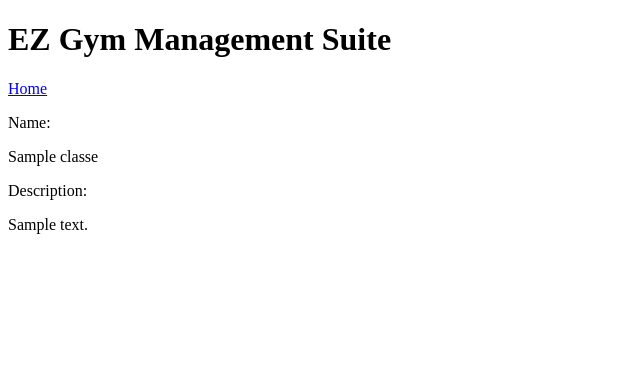
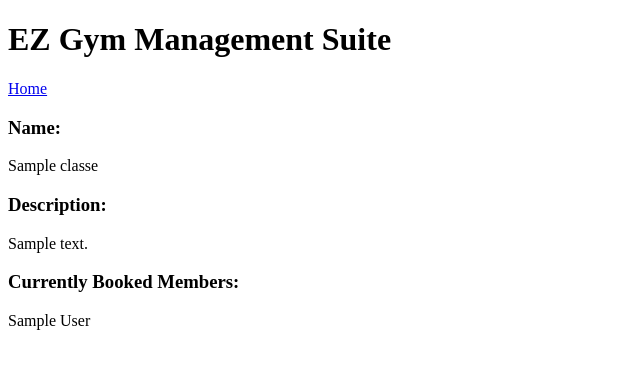
Before and after one commit to davidmacarabrown/gym_management_app, a Flask app: page /classes/1 in a window 1280 px wide. Shown: the top 369 px of the page, without its empty margins (0-640 px from the left). Run offline with Flask 2, Linux system fonts and the light colour scheme; a database or web service that is not in the repository returns one stand-in record (values such as "Sample title"); some libraries are stand-ins or nearby versions.

Commit message:
show one class name, description and currently booked members working

```diff
--- a/console.py
+++ b/console.py
@@ -37,5 +37,7 @@ member_3 = member_repository.select_member(3)
 member_4 = member_repository.select_member(4)
 
 booking_repository.save_booking(member_1, class_1)
+booking_repository.save_booking(member_2, class_2)
+booking_repository.save_booking(member_3, class_3)
+booking_repository.save_booking(member_4, class_1)
 booking_repository.save_booking(member_2, class_1)
-booking_repository.save_booking(member_3, class_1)
--- a/controllers/gym_class_controller.py
+++ b/controllers/gym_class_controller.py
@@ -14,4 +14,5 @@ def classes():
 @gym_class_blueprint.route("/classes/<id>")
 def show_class(id):
     selected_class = gym_class_repository.select_class(id)
-    return render_template("/gym_class/show.html", selected_class = selected_class)
+    booked_members = gym_class_repository.show_booked_members(id)
+    return render_template("/gym_class/show.html", selected_class = selected_class, booked_members = booked_members)
--- a/repositories/gym_class_repository.py
+++ b/repositories/gym_class_repository.py
@@ -16,10 +16,12 @@ def create_class(gym_class):
 
 
 def show_booked_members(class_id):
+
     booked_members = []
     sql = "SELECT bookings.member_id FROM bookings INNER JOIN classes ON classes.id = bookings.class_id WHERE class_id = %s"
     values = [class_id]
     result = run_sql(sql, values)
+
     if result is not None:
         for row in result:
             member = member_repository.select_member(row[0])
--- a/templates/gym_class/show.html
+++ b/templates/gym_class/show.html
@@ -2,9 +2,18 @@
 
 {% block content %}
 <div>
-    <p>Name:</p>
+    <h3>Name:</h3>
     <p>{{selected_class.name}}</p>
-    <p>Description:</p>
+    <h3>Description:</h3>
     <p>{{selected_class.description}}</p>
+    <h3>Currently Booked Members:</h3>
+    <div>
+        {% for member in booked_members %}
+        <div>
+            <p>{{member.first_name}} {{member.last_name}}</p>
+        </div>
+        {% endfor %}
+    </div>
+    <p></p>
 </div>
 {% endblock %}
```
